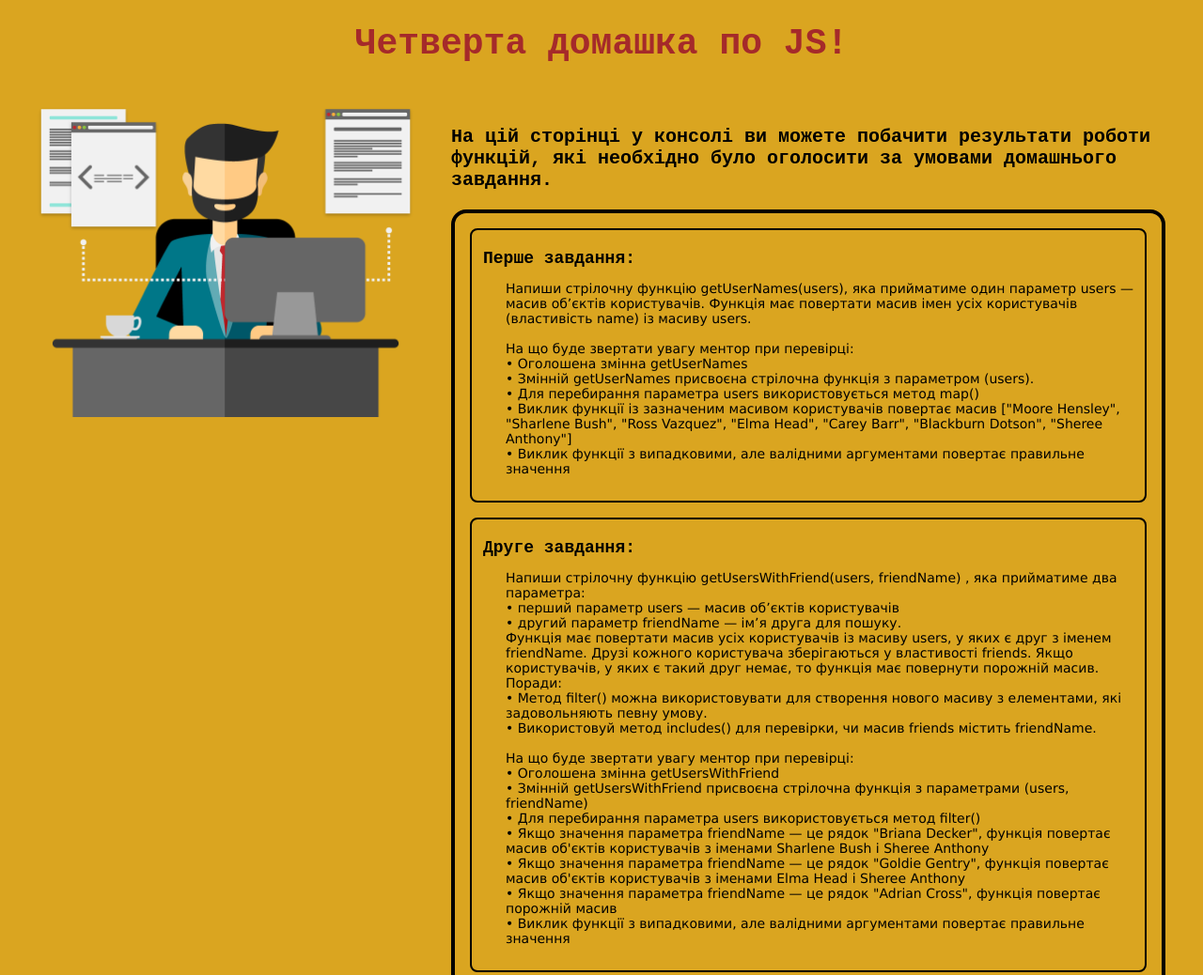
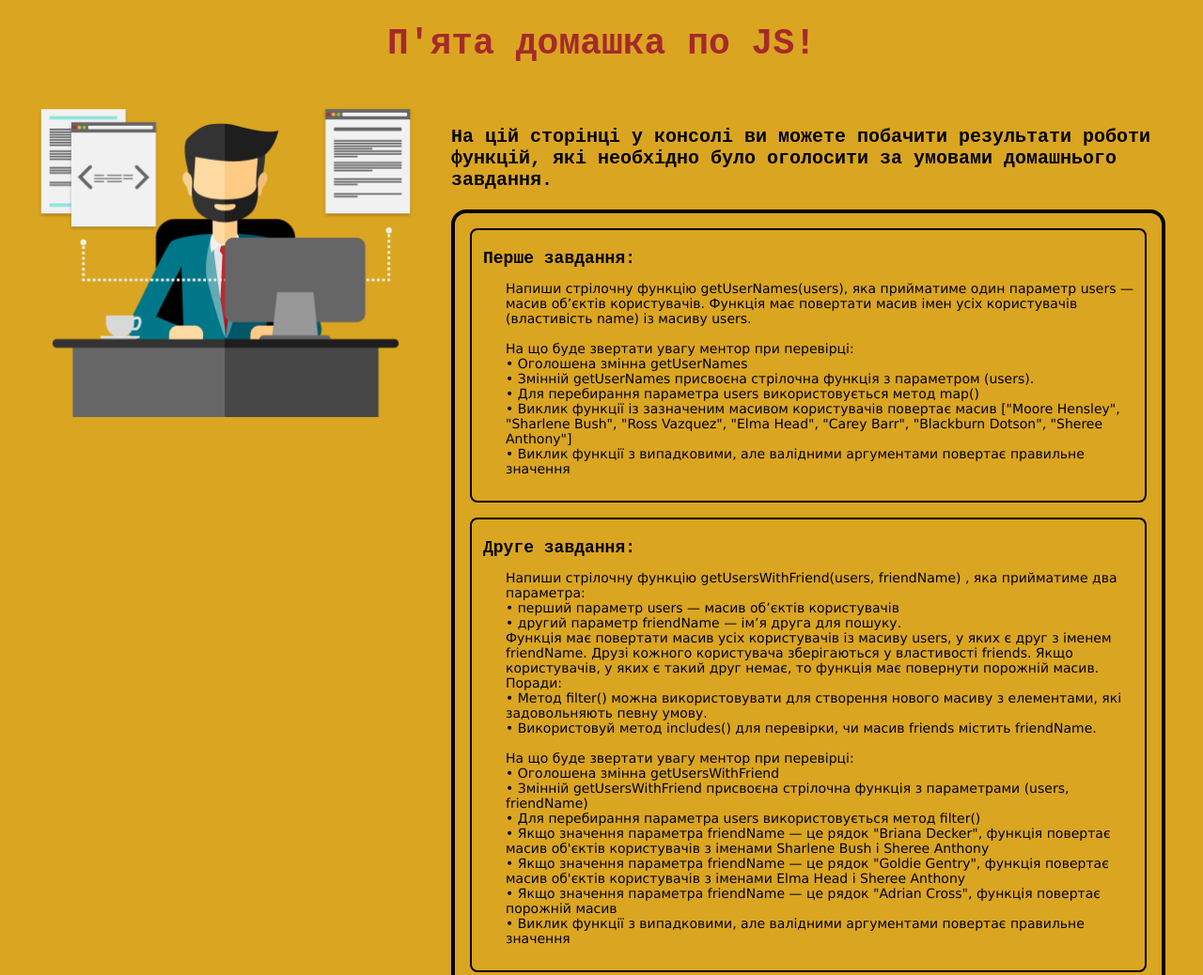
Before and after one commit to rtt2018/goit-js-hw-05, a plain HTML site: page index.html in a window 1280 px wide. Shown: the top 1038 px of the page at 94% size. Drawn offline with Linux system fonts and the light colour scheme.

Commit message:
upd hw number

```diff
--- a/index.html
+++ b/index.html
@@ -199,7 +199,7 @@
   </head>
   <body>
     <header>
-      <h1>Четверта домашка по JS!</h1>
+      <h1>П'ята домашка по JS!</h1>
     </header>
     <section class="wrapper">
       <div>
```
